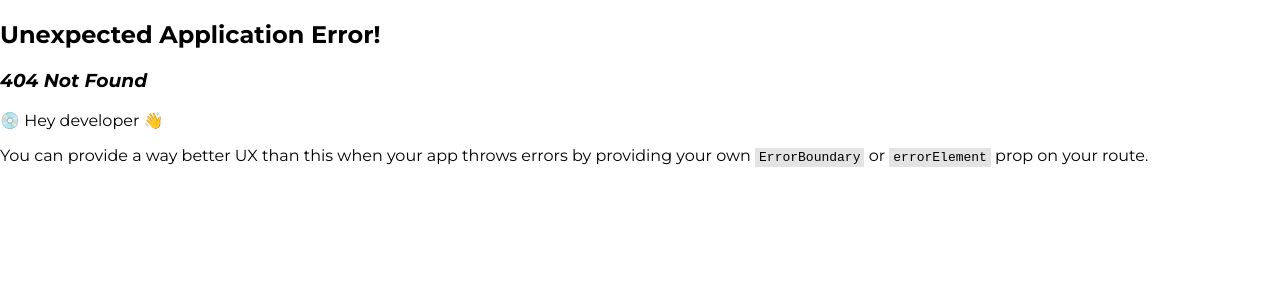
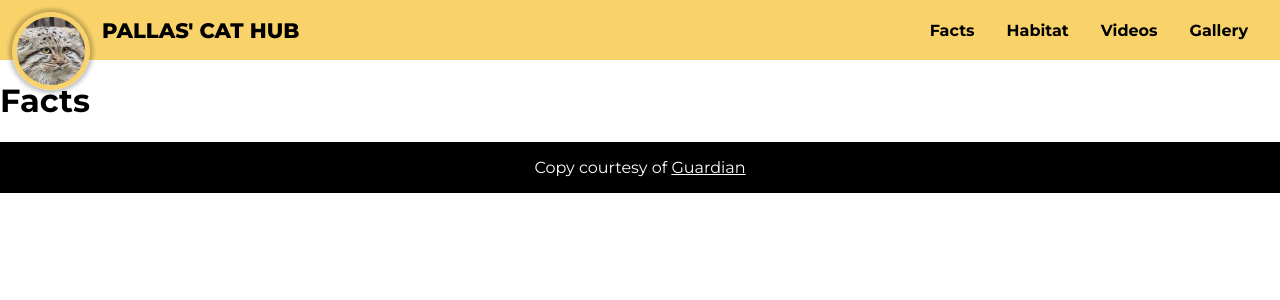
Before and after one commit to adam-crowley/pallas-cat-hub, a React (Vite) app: page /facts in a window 1280 px wide. Before the commit this address had no page. Shown: the top 300 px of the page. Built offline with nearby package versions, Linux system fonts and the light colour scheme.

Commit message:
Add pages and footer components

```diff
--- a/src/app.css
+++ b/src/app.css
@@ -4,6 +4,7 @@
 :root {
   --yellow: #F9D36A;
   --black: #000;
+  --white: #fff;
   --font-bold: 700;
   --font-extra-bold: 800;
 }
@@ -107,4 +108,22 @@ body {
   text-decoration: none;
 }
 
+/* ==========================================================================
+	 Footer
+	 ========================================================================== */
+.footer {
+  background-color: var(--black);
+  padding: 1rem;
+}
+
+.footer p {
+  color: var(--white);
+  text-align: center;
+  margin: 0;
+}
+
+.footer p a {
+  color: inherit;
+}
+
 /*# sourceMappingURL=app.css.map */
--- a/src/app.scss
+++ b/src/app.scss
@@ -5,6 +5,7 @@
   :root {
     --yellow: #F9D36A;
     --black: #000;
+    --white: #fff;
     --font-bold: 700;
     --font-extra-bold: 800;
   }
@@ -100,3 +101,20 @@
   font-size: 1rem;
   text-decoration: none;
 }
+
+/* ==========================================================================
+	 Footer
+	 ========================================================================== */
+
+.footer {
+  background-color: var(--black);
+  padding: 1rem;
+}
+.footer p {
+  color: var(--white);
+  text-align: center;
+  margin: 0;
+}
+.footer p a {
+  color: inherit;
+}
--- a/src/components/App.tsx
+++ b/src/components/App.tsx
@@ -1,8 +1,16 @@
 import Header from './Header'
+import Footer from './Footer'
+import { Outlet } from 'react-router-dom'
 import '../app.css'
 
 function App() {
-  return <Header />
+  return (
+    <>
+      <Header />
+      <Outlet />
+      <Footer />
+    </>
+  )
 }
 
 export default App
--- /dev/null
+++ b/src/components/Facts.tsx
@@ -0,0 +1,9 @@
+function Facts() {
+  return (
+    <>
+      <h1>Facts</h1>
+    </>
+  )
+}
+
+export default Facts
--- /dev/null
+++ b/src/components/Footer.tsx
@@ -0,0 +1,15 @@
+import { Link } from 'react-router-dom'
+
+function Footer() {
+  return (
+    <>
+      <footer className="footer">
+        <p>
+          Copy courtesy of <Link to="/facts">Guardian</Link>
+        </p>
+      </footer>
+    </>
+  )
+}
+
+export default Footer
--- /dev/null
+++ b/src/components/Gallery.tsx
@@ -0,0 +1,9 @@
+function Gallery() {
+  return (
+    <>
+      <h1>Gallery</h1>
+    </>
+  )
+}
+
+export default Gallery
--- /dev/null
+++ b/src/components/Habitat.tsx
@@ -0,0 +1,9 @@
+function Habitat() {
+  return (
+    <>
+      <h1>Habitat</h1>
+    </>
+  )
+}
+
+export default Habitat
--- a/src/components/Header.tsx
+++ b/src/components/Header.tsx
@@ -8,16 +8,16 @@ function Header() {
         <p className="header__title">Pallas' Cat Hub</p>
         <ul className="header__nav">
           <li>
-            <Link to="/">Facts</Link>
+            <Link to="/facts">Facts</Link>
           </li>
           <li>
-            <Link to="/">Habitat</Link>
+            <Link to="/habitat">Habitat</Link>
           </li>
           <li>
-            <Link to="/">Videos</Link>
+            <Link to="/videos">Videos</Link>
           </li>
           <li>
-            <Link to="/">Gallery</Link>
+            <Link to="/gallery">Gallery</Link>
           </li>
         </ul>
       </header>
--- /dev/null
+++ b/src/components/Videos.tsx
@@ -0,0 +1,9 @@
+function Videos() {
+  return (
+    <>
+      <h1>Videos</h1>
+    </>
+  )
+}
+
+export default Videos
--- a/src/routes.tsx
+++ b/src/routes.tsx
@@ -5,11 +5,20 @@ import {
 } from 'react-router-dom'
 
 import App from './components/App'
+import Facts from './components/Facts'
+import Habitat from './components/Habitat'
+import Videos from './components/Videos'
+import Gallery from './components/gallery'
 
 const router = createBrowserRouter(
   createRoutesFromElements(
     <>
-      <Route path="/" element={<App />}></Route>
+      <Route path="/" element={<App />}>
+        <Route path="facts" element={<Facts />} />
+        <Route path="habitat" element={<Habitat />} />
+        <Route path="videos" element={<Videos />} />
+        <Route path="gallery" element={<Gallery />} />
+      </Route>
     </>
   )
 )
```
Also changed, not shown: 1 other file (tests, documents, lock files or other folders).
